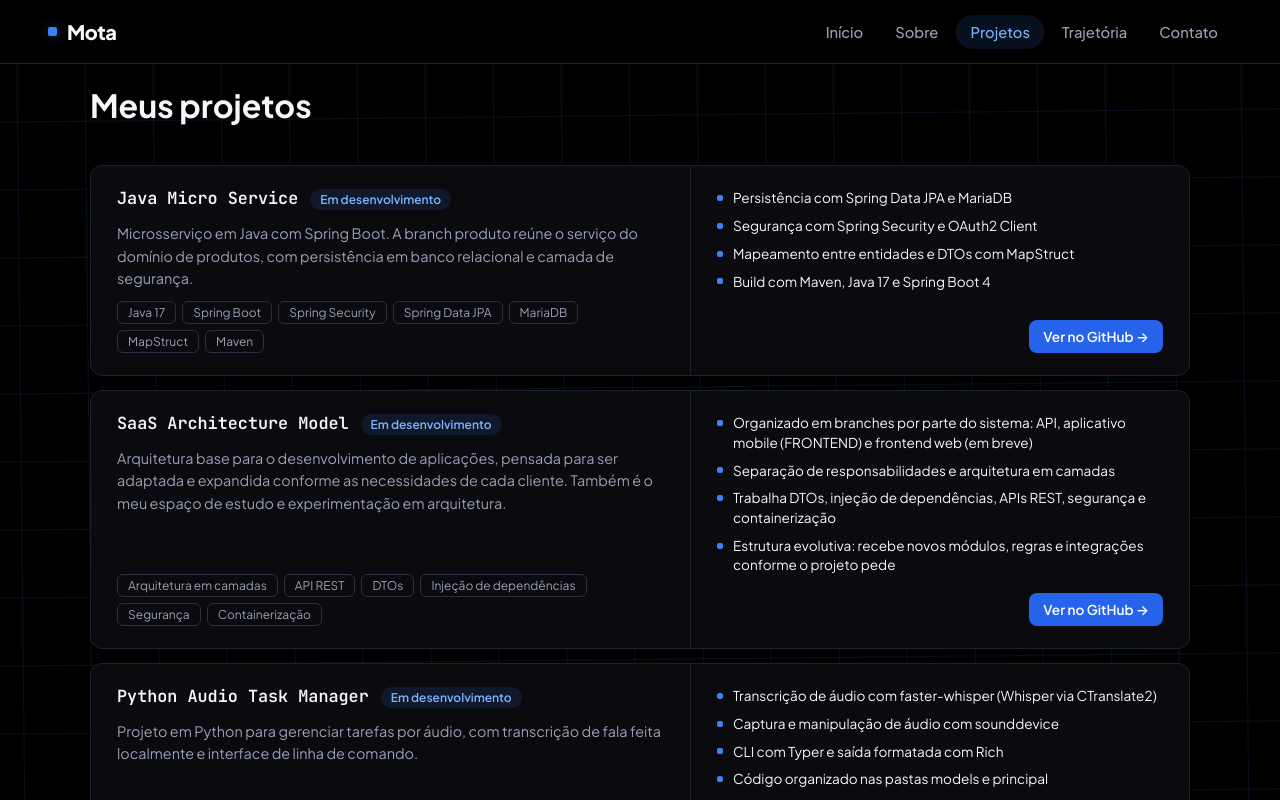
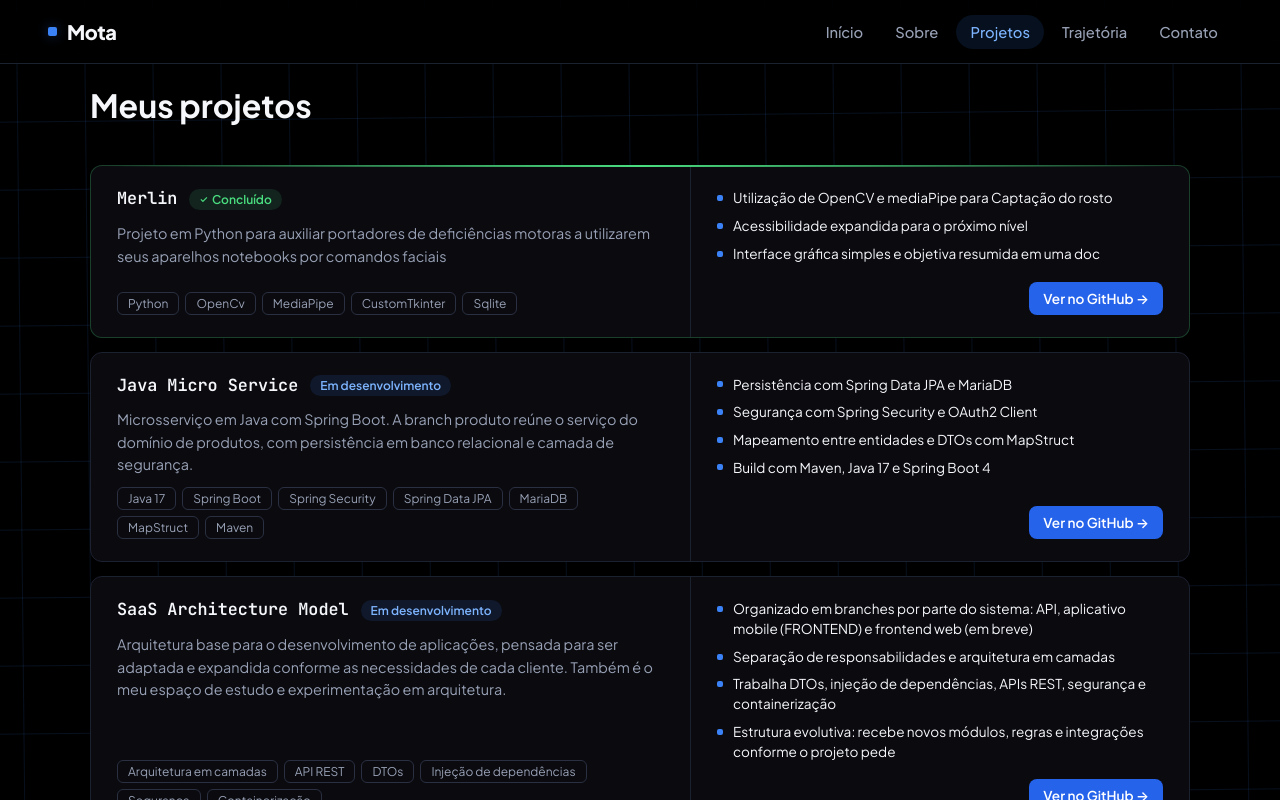
Before and after one commit to joaopedrosantanamotalol/portifolio-mota, a React (Vite) app: page /projetos in a window 1280 px wide. Shown: the top 800 px of the page. Built offline with nearby package versions, Linux system fonts and the light colour scheme.

Commit message:
new project

```diff
--- a/src/data/projetos.ts
+++ b/src/data/projetos.ts
@@ -9,6 +9,20 @@ export interface Projeto {
 }
 
 export const projetos: Projeto[] = [
+  {
+    id: 'python-assistive-software',
+    nome: 'Merlin',
+    status: 'Concluído',
+    resumo:
+      'Projeto em Python para auxiliar portadores de deficiências motoras a utilizarem seus aparelhos notebooks por comandos faciais',
+    destaques: [
+      'Utilização de OpenCV e mediaPipe para Captação do rosto',
+      'Acessibilidade expandida para o próximo nível',
+      'Interface gráfica simples e objetiva resumida em uma doc',
+    ],
+    tecnologias: ['Python', 'OpenCv', 'MediaPipe', 'CustomTkinter', 'Sqlite'],
+    link: 'https://github.com/RgoSL/M.E.R.LIN',
+  },
   {
     id: 'java-micro-service',
     nome: 'Java Micro Service',
--- a/src/pages/projetos/projetos.css
+++ b/src/pages/projetos/projetos.css
@@ -165,6 +165,54 @@
   background-color: var(--acento);
 }
 
+/* ===== projeto concluído ===== */
+
+.projeto-card--concluido {
+  position: relative;
+
+  border-color: rgba(74, 222, 128, 0.25);
+}
+
+.projeto-card--concluido::before {
+  content: '';
+
+  position: absolute;
+  top: -1px;
+  left: 16px;
+  right: 16px;
+
+  height: 2px;
+
+  background: linear-gradient(
+    90deg,
+    transparent,
+    #4ade80,
+    transparent
+  );
+
+  border-radius: 2px;
+}
+
+.projeto-card--concluido:hover,
+.projeto-card--concluido:focus-within {
+  border-color: #4ade80;
+  box-shadow: 0 0 36px -10px rgba(74, 222, 128, 0.35);
+}
+
+.projeto-status--concluido {
+  display: inline-flex;
+  align-items: center;
+  gap: 4px;
+
+  background: rgba(74, 222, 128, 0.12);
+  color: #4ade80;
+}
+
+.projeto-status-check {
+  font-size: 0.8em;
+  line-height: 1;
+}
+
 /* celular: as duas colunas empilham dentro do card */
 @media (max-width: 760px) {
   .projeto-card {
--- a/src/pages/projetos/projetos.tsx
+++ b/src/pages/projetos/projetos.tsx
@@ -8,13 +8,24 @@ export default function Projetos() {
       <TextoDigitado texto="Meus projetos" />
 
       <div className="projetos-lista">
-        {projetos.map((projeto) => (
-          <article className="projeto-card" key={projeto.id}>
+        {projetos.map((projeto) => {
+          const concluido = projeto.status === 'Concluído'
+
+          return (
+            <article
+              className={`projeto-card${concluido ? ' projeto-card--concluido' : ''}`}
+              key={projeto.id}
+            >
               <div className="projeto-info">
                 <header className="projeto-topo">
                   <h2>{projeto.nome}</h2>
                   {projeto.status && (
-                  <span className="projeto-status">{projeto.status}</span>
+                    <span
+                      className={`projeto-status${concluido ? ' projeto-status--concluido' : ''}`}
+                    >
+                      {concluido && <span className="projeto-status-check">✓</span>}
+                      {projeto.status}
+                    </span>
                   )}
                 </header>
 
@@ -46,7 +57,8 @@ export default function Projetos() {
                 </a>
               </div>
             </article>
-        ))}
+          )
+        })}
       </div>
     </div>
   )
```
Lines whose indentation alone changed are shown as unchanged.
